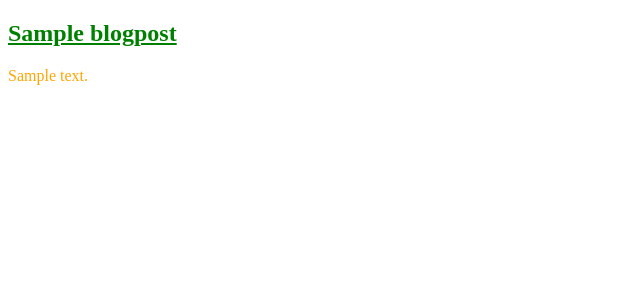
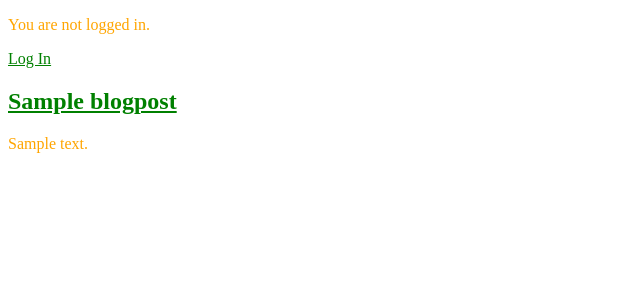
Before and after one commit to anr-learn/DFB38_07_blog_app, a Django app: template templates/home.html in a window 1280 px wide. Shown: the part 143-443 px from the top of the page, without its empty margins (0-640 px from the left). Run offline with Django 3.2, Linux system fonts and the light colour scheme; the template is opened without the code that fills it: most values are stand-ins (such as "Sample title", 1, 10 or a date in 2020).

Commit message:
book loc 2164 - added conditonal to base.html to show if user is logged in or not, provide appropriate link to log in/out

```diff
--- a/templates/base.html
+++ b/templates/base.html
@@ -21,6 +21,14 @@
         </div>
       </header>
 
+      {% if user.is_authenticated %}
+        <p>Hi {{ user.username }}!</p>
+        <p><a href="{% url 'logout' %}">Log out</a></p>
+      {% else %}
+        <p>You are not logged in.</p>
+        <a href="{% url 'login' %}">Log In</a>
+      {% endif %}
+
       <!-- NOTE that 'content' is just a symbol, not a keyword -->
       {% block content %}
       {% endblock content %}
```
Also changed, not shown: db.sqlite3.
